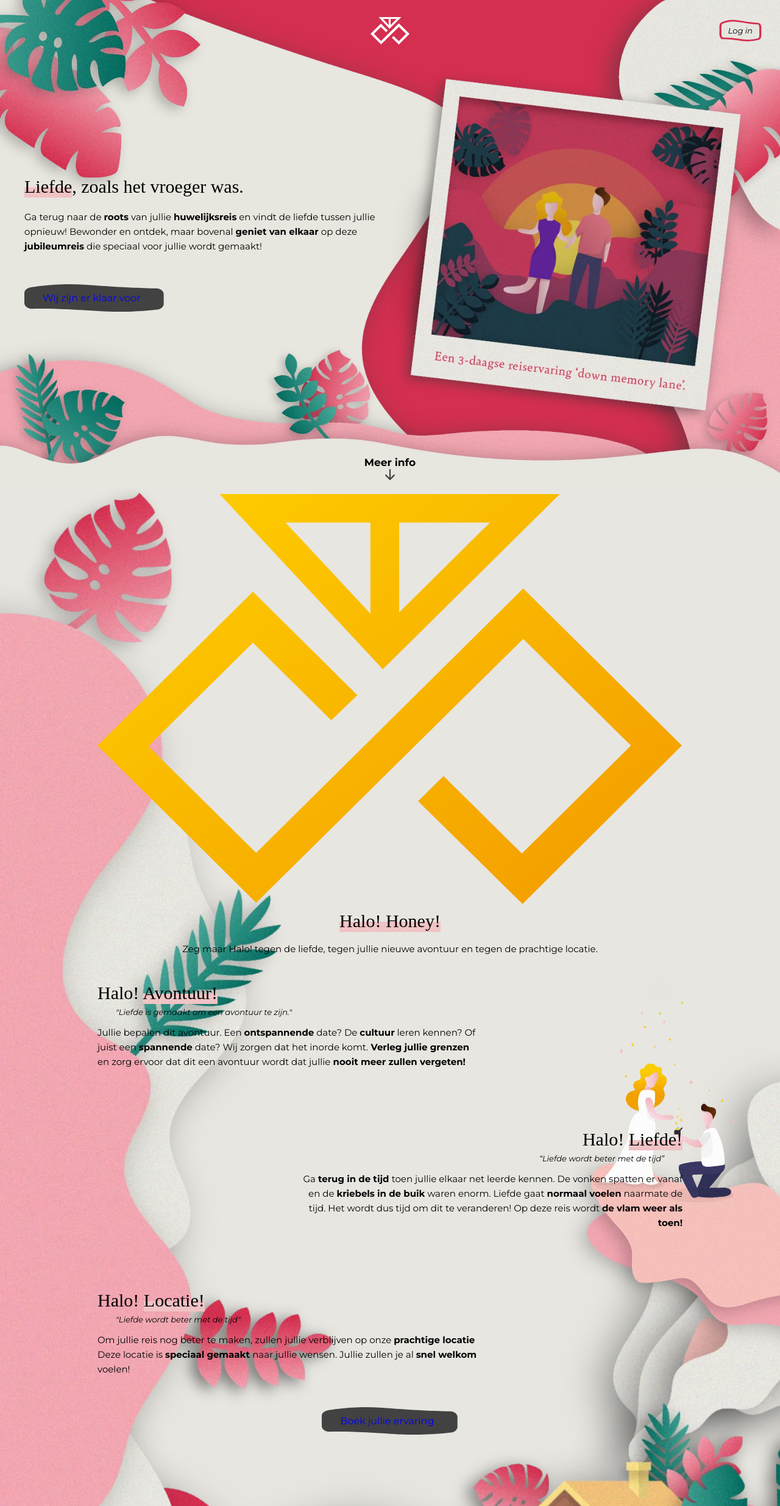
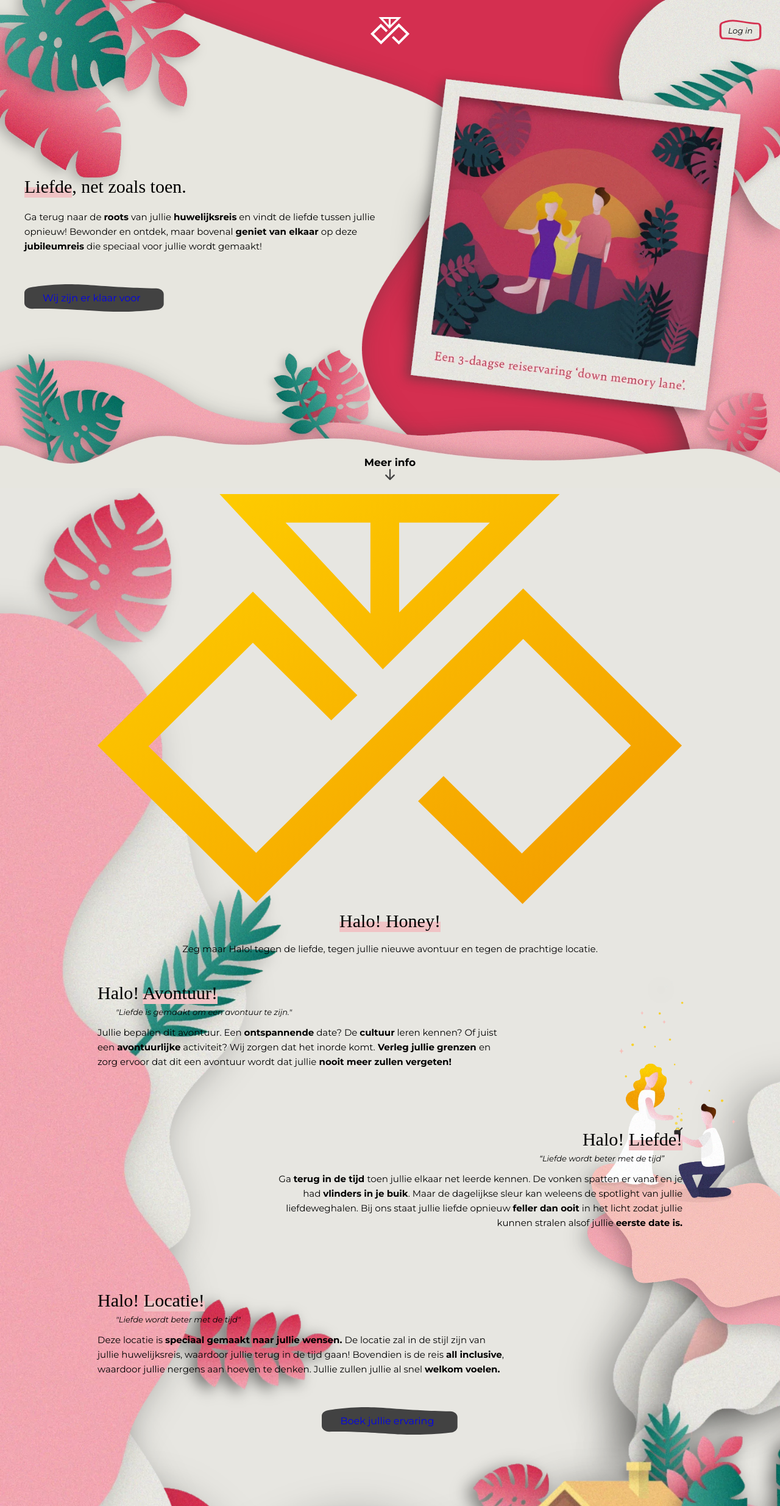
Before and after one commit to svenvoskamp/INT4, a React (Create React App) app: page / in a window 1280 px wide. Shown: the top 2469 px of the page at 61% size. Built offline with nearby package versions, Linux system fonts and the light colour scheme; no server answers; the database is empty; a web font is replaced by a local one.

Commit message:
Text changes

```diff
--- a/src/containers/Home/Home.js
+++ b/src/containers/Home/Home.js
@@ -62,7 +62,7 @@ const Landing = () => {
             </div>
             <div className={style.header_info}>
               <article className={style.header_text}>
-                <h1 className={style.title}><span className={style.title_span}>Liefde</span>, zoals het vroeger was.</h1>
+                <h1 className={style.title}><span className={style.title_span}>Liefde</span>, net zoals toen.</h1>
                 <p className={`${style.text} ${style.text_intro}`}>Ga terug naar de <span className={style.text_bold}>roots</span> van jullie <span className={style.text_bold}>huwelijksreis</span> en vindt de liefde tussen jullie opnieuw! Bewonder en ontdek, maar bovenal <span className={style.text_bold}>geniet van elkaar</span> op deze <span className={style.text_bold}>jubileumreis</span> die speciaal voor jullie wordt gemaakt! </p>
                 <NavLink exact strict to="/form">
                   <p className={style.button}>Wij zijn er klaar voor</p>
@@ -98,7 +98,7 @@ const Landing = () => {
                   <p className={style.subtitle_text}>"Liefde is gemaakt om een avontuur te zijn."</p>
                 </div>
                 <p className={style.text}>Jullie bepalen dit avontuur. Een <span className={style.text_bold}>ontspannende</span> date? De <span className={style.text_bold}>cultuur</span> leren kennen?
-                 Of juist een <span className={style.text_bold}>spannende</span> date? Wij zorgen dat het inorde komt.
+                 Of juist een <span className={style.text_bold}>avontuurlijke</span> activiteit? Wij zorgen dat het inorde komt.
                  <span className={style.text_bold}> Verleg jullie grenzen </span>en zorg ervoor dat dit een avontuur wordt dat jullie<span className={style.text_bold}> nooit meer zullen vergeten! </span></p>              </div>
               <div className={`${style.about_part} ${style.part_right}`}>
                 <h1 className={style.about_title}>Halo! <span className={style.title_span}>Liefde!</span></h1>
@@ -106,7 +106,7 @@ const Landing = () => {
                   <div className={style.subtitle_line}></div>
                   <p className={`${style.subtitle_text} ${style.text_right}`}>“Liefde wordt beter met de tijd” </p>
                 </div>
-                 <p className={style.text}>Ga <span className={style.text_bold}>terug in de tijd </span> toen jullie elkaar net leerde kennen. De vonken spatten er vanaf en de  <span className={style.text_bold}>kriebels in de buik</span> waren enorm. Liefde gaat <span className={style.text_bold}>normaal voelen</span> naarmate de tijd. Het wordt dus tijd om dit te veranderen! Op deze reis wordt <span className={style.text_bold}>de vlam weer als toen! </span></p>
+                 <p className={style.text}>Ga <span className={style.text_bold}>terug in de tijd </span> toen jullie elkaar net leerde kennen. De vonken spatten er vanaf en je had <span className={style.text_bold}>vlinders in je buik</span>. Maar de dagelijkse sleur kan weleens de spotlight van jullie liefdeweghalen. Bij ons staat jullie liefde opnieuw <span className={style.text_bold}>feller dan ooit</span> in het licht zodat jullie kunnen stralen alsof jullie <span className={style.text_bold}>eerste date is.</span></p>
               </div>
               <div className={`${style.about_part} ${style.part_left}`}>
                 <h1 className={style.about_title}>Halo! <span className={style.title_span}>Locatie!</span></h1>
@@ -114,7 +114,10 @@ const Landing = () => {
                   <div className={style.subtitle_line}></div>
                   <p className={style.subtitle_text}>"Liefde wordt beter met de tijd"</p>
                 </div>
-                <p className={style.text}>Om jullie reis nog beter te maken, zullen jullie verblijven op onze  <span className={style.text_bold}>prachtige locatie </span> Deze locatie is <span className={style.text_bold}> speciaal gemaakt </span> naar jullie wensen. Jullie zullen je al <span className={style.text_bold}>snel welkom </span> voelen!</p>
+                <p className={style.text}>Deze locatie is <span className={style.text_bold}>speciaal gemaakt naar jullie wensen. </span>
+                De locatie zal in de stijl zijn van jullie huwelijksreis, waardoor jullie terug in de tijd gaan!
+                Bovendien is de reis <span className={style.text_bold}>all inclusive</span>, waardoor jullie nergens aan hoeven te denken.
+                Jullie zullen jullie al snel <span className={style.text_bold}>welkom voelen.</span></p>
               </div>
             </div>
             <div className={style.about_button}>
--- a/src/containers/Home/home.module.css
+++ b/src/containers/Home/home.module.css
@@ -205,7 +205,7 @@
 
 .about_part {
     margin: 5rem 0;
-    width: 65%;
+    width: 70%;
 }
 
 .part_right {
```
